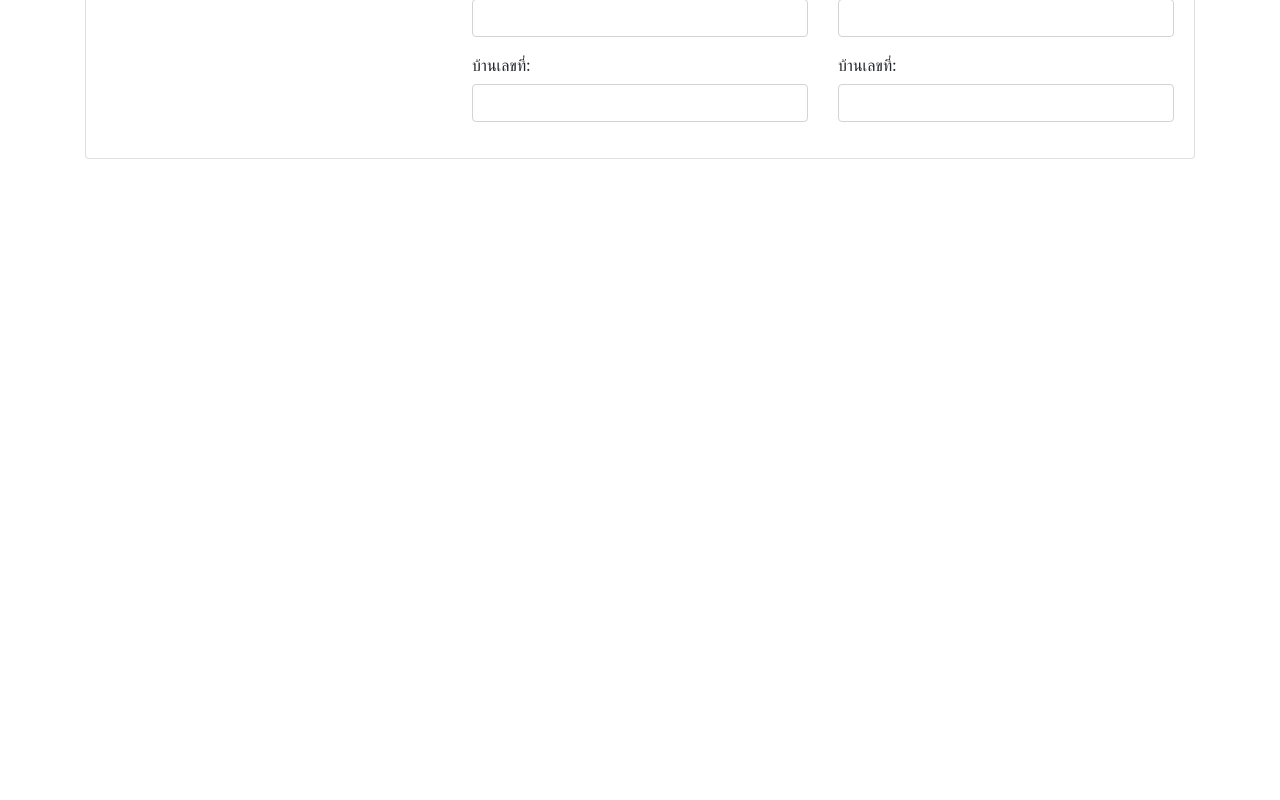
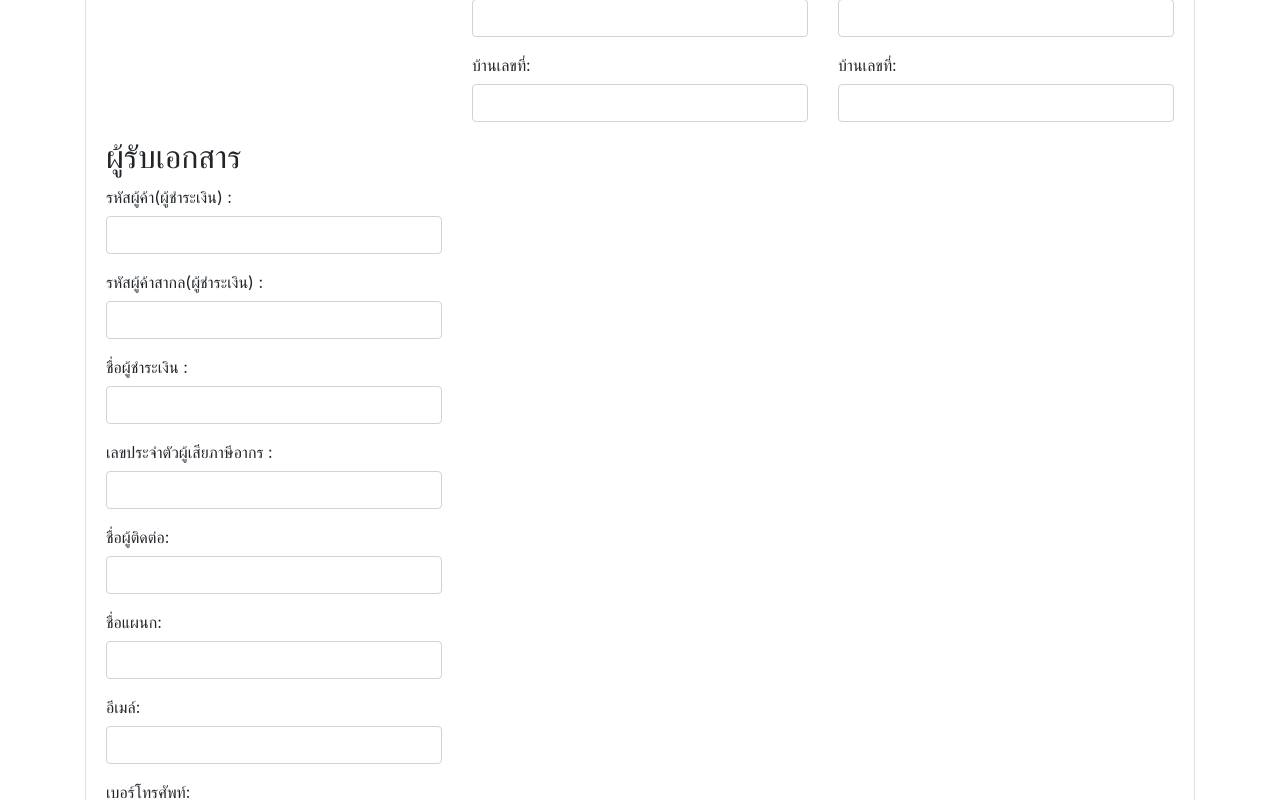
Before and after one commit to it-kmitl-2018/group2-frontend, a Vue app: page /#/ETaxInvoiceForm in a window 1280 px wide. Shown: the part 1800-2600 px from the top of the page. Before the commit the page ends 2007 px from the top, so only its background shows below. Built offline with nearby package versions, Linux system fonts and the light colour scheme.

Commit message:
Import InvoiceeForm into ETaxInvoiceForm.vue

```diff
--- a/src/components/ETaxInvoiceForm.vue
+++ b/src/components/ETaxInvoiceForm.vue
@@ -7,6 +7,11 @@
           <b-col><seller-form :seller="seller"></seller-form></b-col>
           <b-col><payee-form :payee="payee"></payee-form></b-col>
           <b-col><payer-form :payer="payer"></payer-form></b-col>
+        </b-row>
+        <b-row>
+          <b-col><invoicee-form :invoicee="invoicee"></invoicee-form></b-col>
+          <b-col></b-col>
+          <b-col></b-col>
         </b-row>
       </b-card>
     </b-container>
@@ -18,6 +23,8 @@ import SellerForm from '@/components/forms/SellerForm';
 import SellerData from '@/data/Seller.data';
 import PayeeForm from '@/components/forms/PayeeForm';
 import PayeeData from '@/data/Payee.data';
+import InvoiceeData from '@/data/Invoicee.data';
+import InvoiceeForm from '@/components/forms/InvoiceeForm';
 import PayerForm from '@/components/forms/PayerForm';
 import PayerData from '@/data/Payer.data';
 import '../../node_modules/bootstrap/dist/css/bootstrap.css';
@@ -29,12 +36,14 @@ export default {
       seller: SellerData.data,
       payee: PayeeData.data,
       payer: PayerData.data,
+      invoicee: InvoiceeData.data,
     };
   },
   components: {
     SellerForm,
     PayeeForm,
     PayerForm,
+    InvoiceeForm,
   },
 };
 </script>
```
